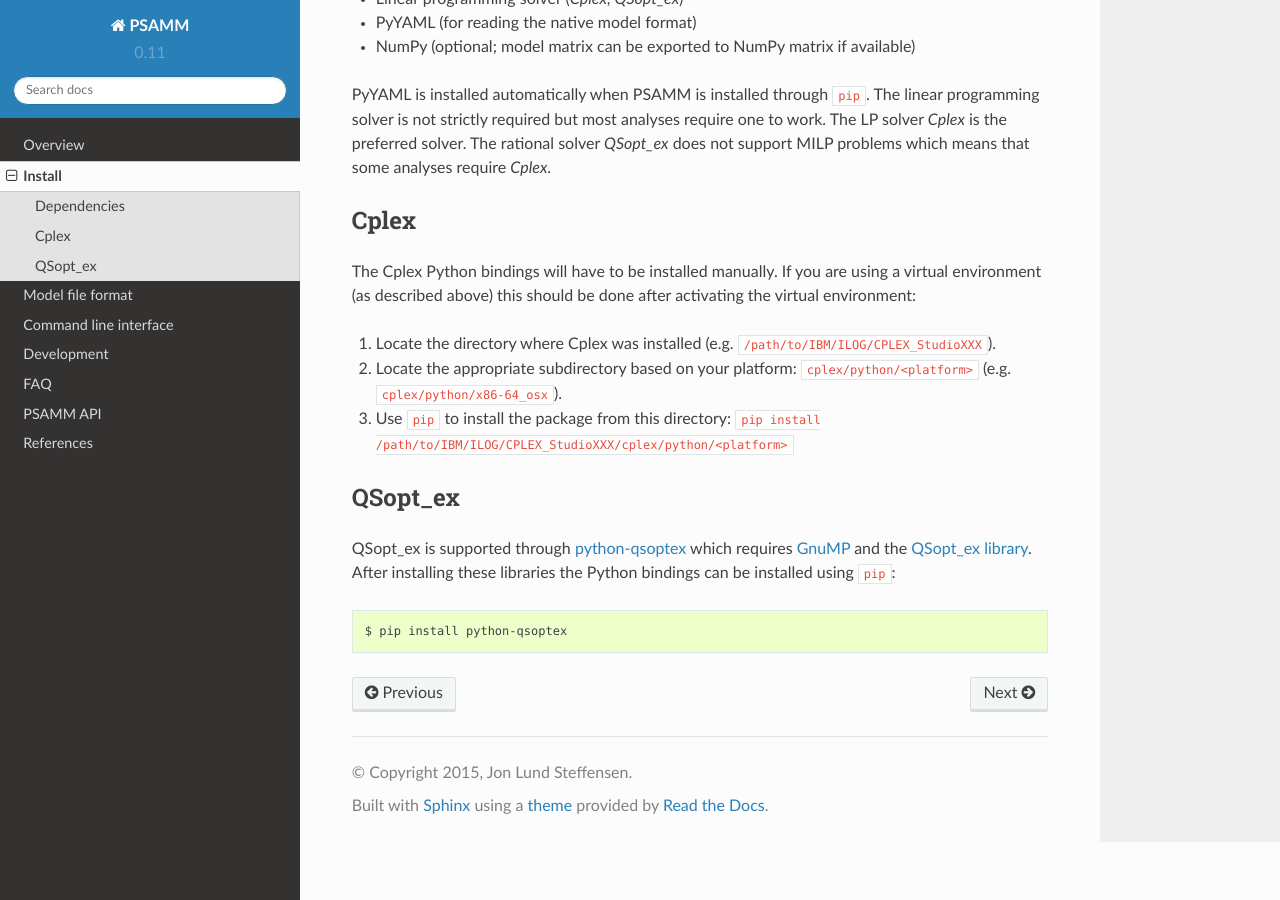
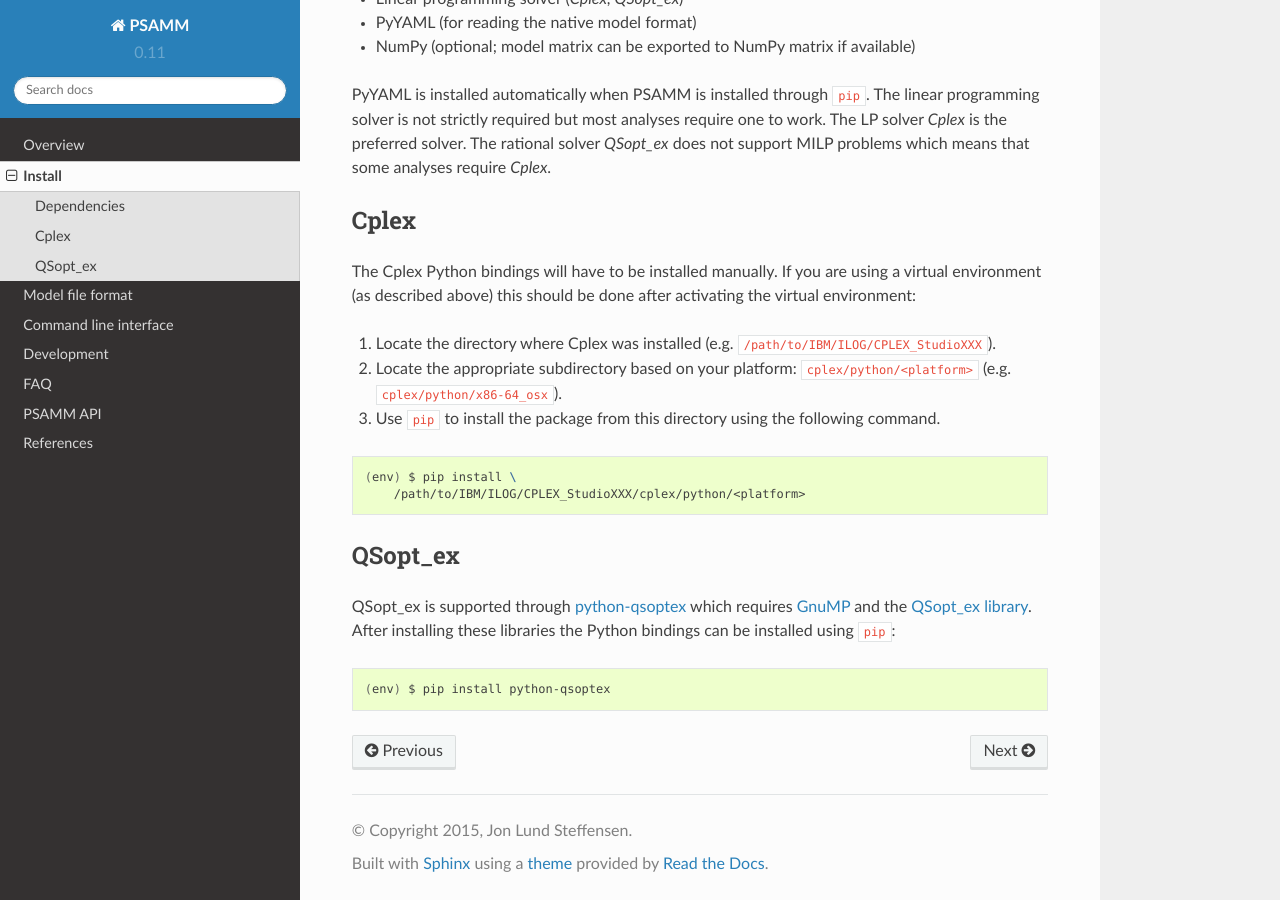
Before and after one commit to zhanglab/psamm, a Sphinx documentation site: the page built from docs/install.rst, in a window 1280 px wide and 900 px high, scrolled down 803 px. Built offline with Sphinx 7.4.7 and the Read the Docs theme 2.0.0, drawn with Linux system fonts in a browser that asks for light colours; the version number is read from the project's files by our own code.

Commit message:
docs: Show (env) prefix on install commands of solvers
Show (env) prefix on commands to install Cplex and QSopt_ex solvers to make
it clear that the packages need to be installed in the Virtualenv.

```diff
--- a/docs/install.rst
+++ b/docs/install.rst
@@ -57,7 +57,13 @@ the virtual environment:
 1. Locate the directory where Cplex was installed (e.g. ``/path/to/IBM/ILOG/CPLEX_StudioXXX``).
 2. Locate the appropriate subdirectory based on your platform:
    ``cplex/python/<platform>`` (e.g. ``cplex/python/x86-64_osx``).
-3. Use ``pip`` to install the package from this directory: ``pip install /path/to/IBM/ILOG/CPLEX_StudioXXX/cplex/python/<platform>``
+3. Use ``pip`` to install the package from this directory using the following
+   command.
+
+.. code-block:: shell
+
+    (env) $ pip install \
+        /path/to/IBM/ILOG/CPLEX_StudioXXX/cplex/python/<platform>
 
 QSopt_ex
 --------
@@ -68,7 +74,7 @@ can be installed using ``pip``:
 
 .. code-block:: shell
 
-    $ pip install python-qsoptex
+    (env) $ pip install python-qsoptex
 
 .. _Virtualenv: https://virtualenv.pypa.io/
 .. _python-qsoptex: https://pypi.python.org/pypi/python-qsoptex
```
